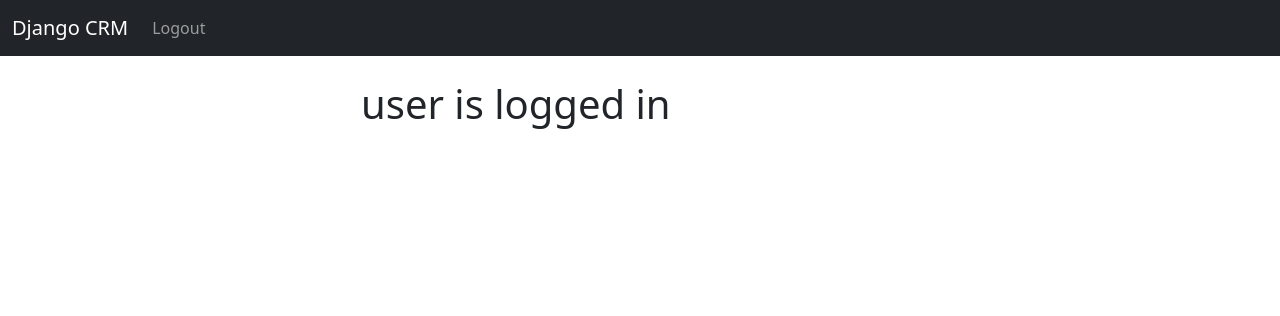
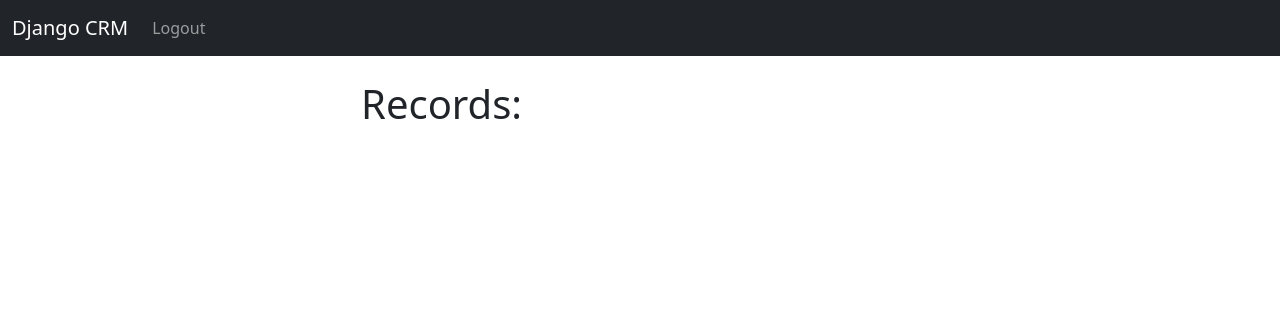
Before and after one commit to jamestw13/django-crm, a Django app: page / in a window 1280 px wide. Shown: the top 316 px of the page. Run offline with Django 4.2, Linux system fonts and the light colour scheme; the visitor is signed in with stand-in values (Sample User, id 1); data that the repository does not hold is empty.

Commit message:
Pulling records into site

```diff
--- a/website/templates/home.html
+++ b/website/templates/home.html
@@ -1,8 +1,11 @@
 {% extends 'base.html' %} {% block content %}
 <div class="col-md-6 offset-md-3">
   {% if user.is_authenticated %}
-  <h1>user is logged in</h1>
-  {% else %}
+  <h1>Records:</h1>
+  {% if records%} {% for record in records %} {{record.first_name}} {{record.last_name}} {{record.email}}
+  {{record.address}} {{record.city}} {{record.state}} {{record.zipcode}} {{record.created_at}}{{record.id}}
+  <br />
+  {% endfor%} {% endif%} {% else %}
   <h1>Login</h1>
   <br />
   <form method="POST" action="{% url 'home' %}">
--- a/website/views.py
+++ b/website/views.py
@@ -3,11 +3,11 @@ from django.contrib.auth import authenticate, login, logout
 from django.contrib import messages
 from .forms import SignUpForm
 # , AddRecordForm
-# from .models import Record
+from .models import Record
 
 
 def home(request):
-	# records = Record.objects.all()
+	records = Record.objects.all()
 	# Check to see if logging in
 	if request.method == 'POST':
 		username = request.POST['username']
@@ -22,8 +22,7 @@ def home(request):
 			messages.success(request, "There Was An Error Logging In, Please Try Again...")
 			return redirect('home')
 	else:
-		return render(request, 'home.html', {#'records':records#
-			})
+		return render(request, 'home.html', {'records':records})
 
 
 
```
